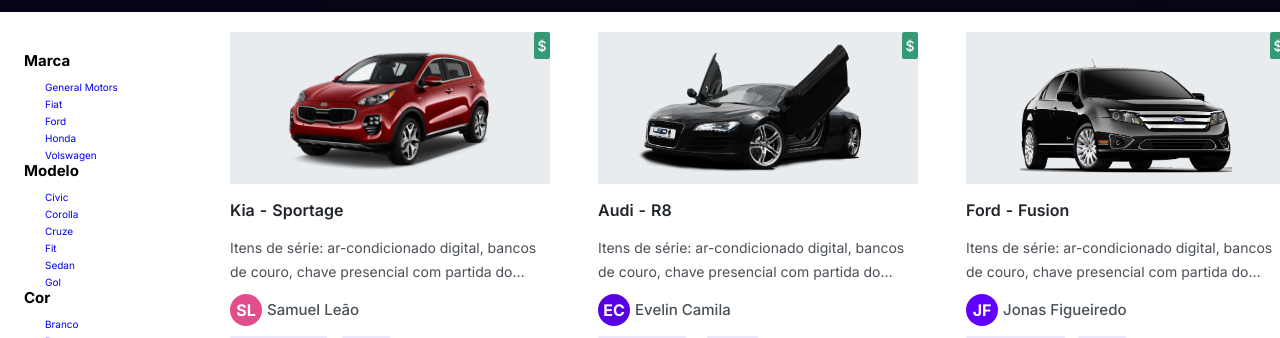
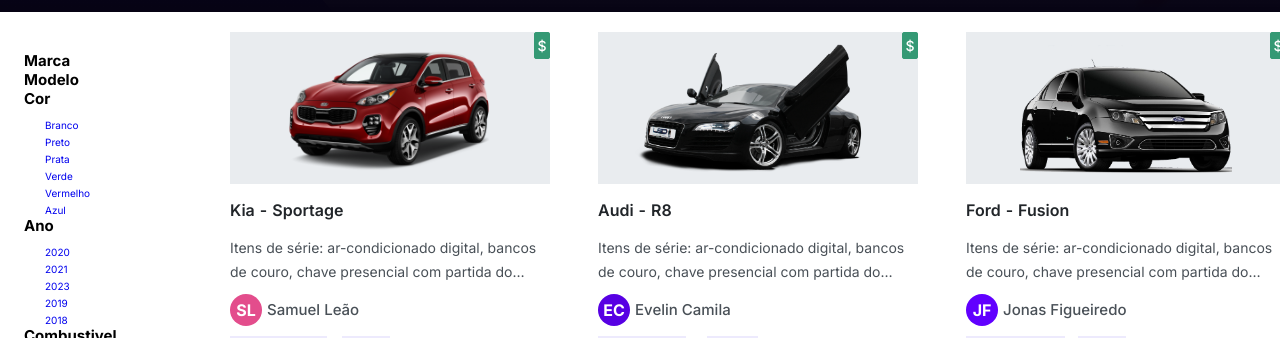
Before and after one commit to E-commerce-Motors-g28-t14/E-commerce-Front-End, a React (Vite) app: page / in a window 1280 px wide. Shown: the part 605-943 px from the top of the page. Built offline with nearby package versions, Linux system fonts and the light colour scheme.

Commit message:
fix: adjust in homepage

```diff
--- a/src/pages/Home/Home.tsx
+++ b/src/pages/Home/Home.tsx
@@ -1,25 +1,14 @@
-import React from "react";
+import React, { useContext, useEffect } from "react";
 import Header from "../../components/Header/Header";
 import Footer from "../../components/Footer/Footer";
 import Banner from "../../components/Banner/Banner";
 import { StyledMain } from "./style";
-import Car from "../../components/Car/Car";
 import { HomeListCardsCar } from "../../components/HomeListCardsCar";
+import { FilterContext } from "../../contexts/filterContext";
 const Home = () => {
-  const data = [
-    <Car />,
-    <Car />,
-    <Car />,
-    <Car />,
-    <Car />,
-    <Car />,
-    <Car />,
-    <Car />,
-    <Car />,
-    <Car />,
-    <Car />,
-    <Car />,
-  ];
+  const { brands, colors, fuelTypes, models, years, actualFilter } =
+    useContext(FilterContext);
+
   return (
     <>
       <Header />
@@ -29,22 +18,17 @@
           <nav>
             <ul>
               <h2>Marca</h2>
-              <li>
-                <a href="#">General Motors</a>
-                <a href="#">Fiat</a>
-                <a href="#">Ford</a>
-                <a href="#">Honda</a>
-                <a href="#">Volswagen</a>
-              </li>
+              {brands?.map((brand: string) => (
+                <li>
+                  <a href="#">{brand}</a>
+                </li>
+              ))}
               <h2>Modelo</h2>
-              <li>
-                <a href="#">Civic</a>
-                <a href="#">Corolla</a>
-                <a href="#">Cruze</a>
-                <a href="#">Fit</a>
-                <a href="#">Sedan</a>
-                <a href="#">Gol</a>
-              </li>
+              {models?.map((model) => (
+                <li>
+                  <a href="#">{model}</a>
+                </li>
+              ))}
               <h2>Cor</h2>
               <li>
                 <a href="#">Branco</a>
```
Also changed, not shown: src/components/Select/Select.tsx (+27 -17 lines).
